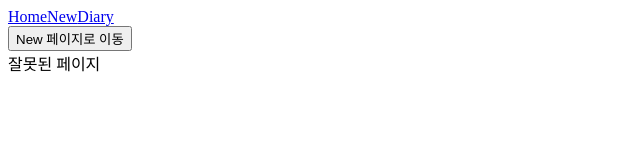
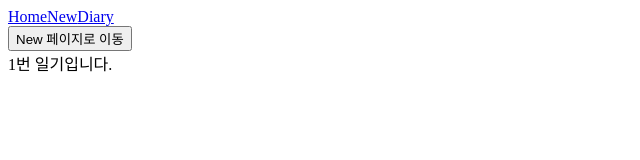
Before and after one commit to FE-t4330n/hanip-react, a React (Vite) app in the folder section12/: page /diary/1 in a window 1280 px wide. Shown: the top 160 px of the page, without its empty margins (0-640 px from the left). Built offline with nearby package versions, Linux system fonts and the light colour scheme.

Commit message:
12.5) 페이지 라우팅 4. 동적 경로

```diff
--- a/section12/src/App.jsx
+++ b/section12/src/App.jsx
@@ -21,16 +21,12 @@
                 <Link to={'/'}>Home</Link>
                 <Link to={'/new'}>New</Link>
                 <Link to={'/diary'}>Diary</Link>
-
-                {/* <a href="/">Home</a>
-                <a href="/new">New</a>
-                <a href="/diary">Diary</a> */}
             </div>
             <button onClick={onClickButton}>New 페이지로 이동</button>
             <Routes>
                 <Route path="/" element={<Home />} />
                 <Route path="/new" element={<New />} />
-                <Route path="/diary" element={<Diary />} />
+                <Route path="/diary/:id" element={<Diary />} />
                 <Route path="/*" element={<Notfound />} />
             </Routes>
         </>
--- a/section12/src/pages/Diary.jsx
+++ b/section12/src/pages/Diary.jsx
@@ -1,5 +1,9 @@
+import { useParams } from 'react-router-dom';
 const Diary = () => {
-    return <div>Diary</div>;
+    const params = useParams();
+    console.log(params);
+
+    return <div>{params.id}번 일기입니다.</div>;
 };
 
 export default Diary;
--- a/section12/src/pages/Home.jsx
+++ b/section12/src/pages/Home.jsx
@@ -1,4 +1,8 @@
+import { useSearchParams } from 'react-router-dom';
 const Home = () => {
+    const [params, setParams] = useSearchParams();
+    console.log(params.get('value'));
+
     return <div>Home</div>;
 };
 
```
Also changed, not shown: section12/eslint.config.js (+10 -7 lines).
